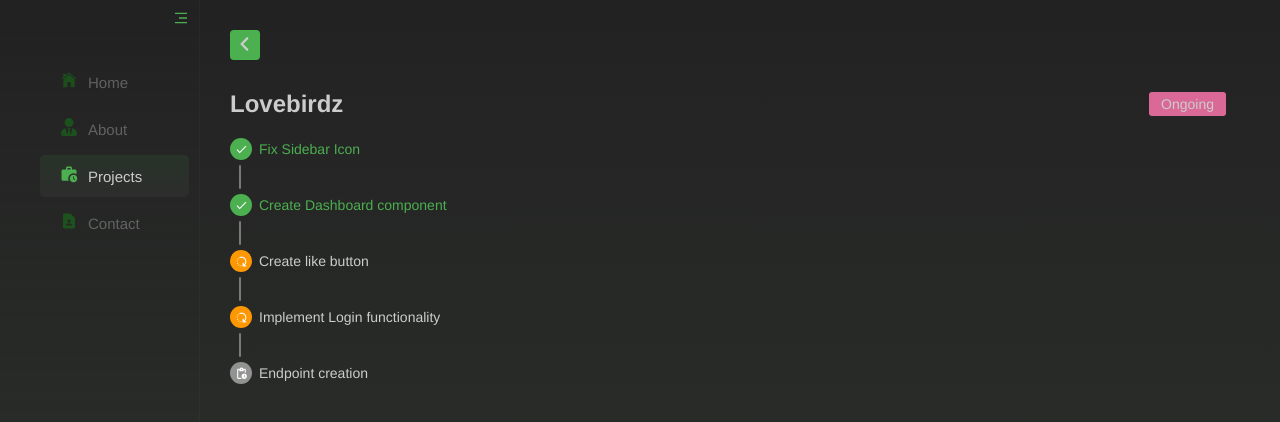
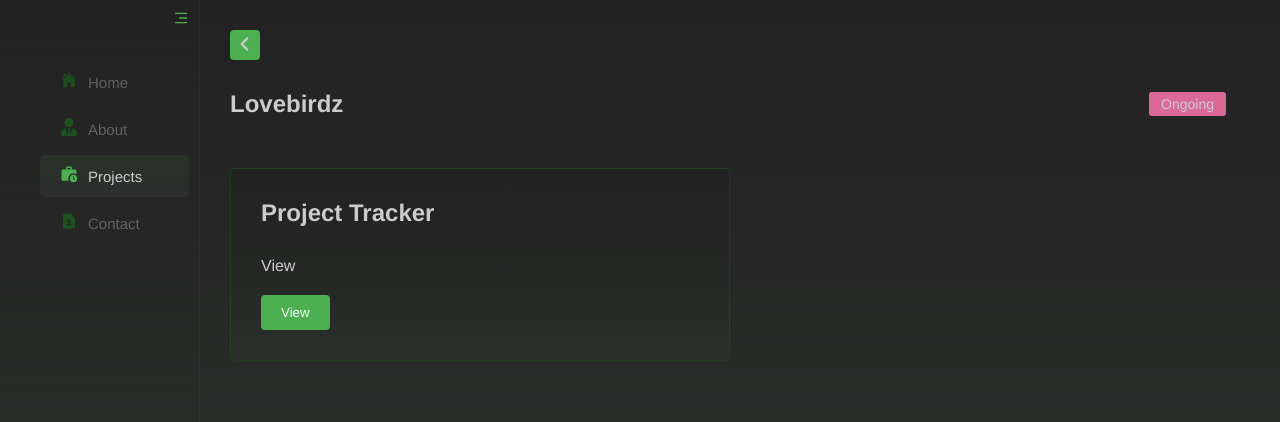
Before and after one commit to abolajii/portfolio-ts, a React (Vite) app: page /project/1 in a window 1280 px wide. Shown: the top 422 px of the page. Built offline with nearby package versions, Linux system fonts and the light colour scheme.

Commit message:
back to normalv2

```diff
--- a/src/components/Stepper.tsx
+++ b/src/components/Stepper.tsx
@@ -11,6 +11,7 @@ interface Step {
   description: string;
   status: StepStatus;
   statusDescription: string;
+  date: string;
 }
 
 interface StepperProps {
@@ -21,6 +22,12 @@ const StepContainer = styled.div`
   display: flex;
   align-items: center;
   /* margin-bottom: 20px; */
+
+  .date {
+    font-size: 10px;
+    margin-left: 7px;
+    color: rgba(240, 250, 240, 0.6);
+  }
 `;
 
 const StepIconContainer = styled.div<{ status: StepStatus }>`
@@ -70,9 +77,12 @@ const Stepper: React.FC<StepperProps> = ({ steps }) => {
                 <MdPendingActions size={13} className="spin" />
               )}
             </StepIconContainer>
-            <StepDescription status={step.status}>
-              {step.description}
-            </StepDescription>
+            <div>
+              <StepDescription status={step.status}>
+                {step.description}
+              </StepDescription>
+              <p className="date">{step.date}</p>
+            </div>
           </StepContainer>
           {index < steps.length - 1 && <Line />}
         </React.Fragment>
--- /dev/null
+++ b/src/components/Workflow.tsx
@@ -0,0 +1,141 @@
+interface Step {
+  number: number;
+  description: string;
+  status: StepStatus;
+  statusDescription: string;
+  date: string;
+}
+
+type StepStatus = "notStarted" | "inProgress" | "done";
+
+import React, { useState } from "react";
+
+import Stepper from "./Stepper";
+import styled from "styled-components";
+
+const Container = styled.div`
+  margin-top: 50px;
+  padding: 30px;
+  border-radius: 4px;
+  width: 500px;
+  border: 1px solid rgba(0, 255, 0, 0.1);
+  margin-bottom: 70px;
+
+  background: linear-gradient(
+    to bottom,
+    #222,
+    rgba(76, 175, 80, 0.04)
+  ) !important;
+
+  h2 {
+    margin-bottom: 30px;
+  }
+
+  @media screen and (max-width: 768px) {
+    width: 100%;
+  }
+`;
+
+const Button = styled.button`
+  padding: 10px 20px;
+  border: none;
+  border-radius: 4px;
+  background-color: #4caf50;
+  color: white;
+  cursor: pointer;
+  margin-top: 20px;
+
+  &:hover {
+    background-color: #45a049;
+  }
+`;
+
+const Spinner = styled.div`
+  border: 4px solid rgba(255, 255, 255, 0.3);
+  border-top: 4px solid #4caf50;
+  border-radius: 50%;
+  width: 30px;
+  height: 30px;
+  animation: spin 1s linear infinite;
+  margin: 20px auto;
+
+  @keyframes spin {
+    0% {
+      transform: rotate(0deg);
+    }
+    100% {
+      transform: rotate(360deg);
+    }
+  }
+`;
+
+const Workflow: React.FC = () => {
+  const [loading, setLoading] = useState(false);
+  const [showSteps, setShowSteps] = useState(false);
+
+  const steps: Step[] = [
+    {
+      number: 1,
+      description: "Fix Sidebar Icon",
+      status: "done",
+      statusDescription: "Completed",
+      date: "08:36PM | Jan 23, 2024",
+    },
+    {
+      number: 2,
+      description: "Create Dashboard component",
+      status: "done",
+      statusDescription: "Done",
+      date: "10:14AM | Jan 24, 2024",
+    },
+    {
+      number: 3,
+      description: "Create like button",
+      status: "inProgress",
+      statusDescription: "In Progress",
+      date: "10:30AM | Jan 25, 2024",
+    },
+    {
+      number: 4,
+      description: "Implement Login functionality",
+      status: "inProgress",
+      statusDescription: "In Progress",
+      date: "02:20PM | Jan 25, 2024",
+    },
+    {
+      number: 5,
+      description: "Endpoint creation",
+      status: "notStarted",
+      statusDescription: "Not Started",
+      date: "Pending",
+    },
+  ];
+
+  const handleClick = () => {
+    setLoading(true);
+    setTimeout(() => {
+      setLoading(false);
+      setShowSteps(true);
+    }, 2000);
+  };
+
+  return (
+    <Container>
+      {!showSteps ? (
+        <>
+          <h2>Project Tracker</h2>
+          <p>View </p>
+          {!loading && <Button onClick={handleClick}>View</Button>}
+          {loading && <Spinner />}
+        </>
+      ) : (
+        <>
+          <h2>Project Tracker</h2>
+          <Stepper steps={steps} />
+        </>
+      )}
+    </Container>
+  );
+};
+
+export default Workflow;
--- a/src/pages/Single.tsx
+++ b/src/pages/Single.tsx
@@ -11,19 +11,10 @@ import { useNavigate, useParams } from "react-router-dom";
 
 import { FaAngleLeft } from "react-icons/fa6";
 import { GrMysql } from "react-icons/gr";
-import Stepper from "../components/Stepper";
+import Workflow from "../components/Workflow";
 import styled from "styled-components";
 import { useActiveLink } from "../store/useActiveLink";
 import { useSidebar } from "../store/useSidebar";
-
-type StepStatus = "notStarted" | "inProgress" | "done";
-
-interface Step {
-  number: number;
-  description: string;
-  status: StepStatus;
-  statusDescription: string;
-}
 
 const iconMapping: Record<string, JSX.Element> = {
   react: <FaReact size={20} color="#61dafb" />,
@@ -257,39 +248,6 @@ const Single = () => {
 
   const navigate = useNavigate();
 
-  const steps: Step[] = [
-    {
-      number: 1,
-      description: "Fix Sidebar Icon",
-      status: "done", // Explicitly typed as one of "done" | "inProgress" | "notStarted"
-      statusDescription: "Completed",
-    },
-    {
-      number: 2,
-      description: "Create Dashboard component",
-      status: "done",
-      statusDescription: "Done",
-    },
-    {
-      number: 3,
-      description: "Create like button",
-      status: "inProgress",
-      statusDescription: "In Progress",
-    },
-    {
-      number: 4,
-      description: "Implement Login functionality",
-      status: "inProgress",
-      statusDescription: "In Progress",
-    },
-    {
-      number: 5,
-      description: "Endpoint creation",
-      status: "notStarted",
-      statusDescription: "Not Started",
-    },
-  ];
-
   return (
     <Container>
       <Goback
@@ -311,7 +269,8 @@ const Single = () => {
           )}
         </div>
       </div>
-      {project?.onGoing && <Stepper steps={steps} />}
+      {project?.onGoing && <Workflow />}
+      {/* {project?.onGoing && <Stepper steps={steps} />} */}
     </Container>
   );
 };
```
